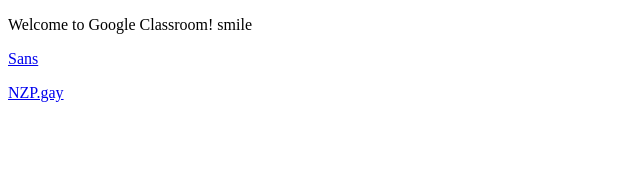
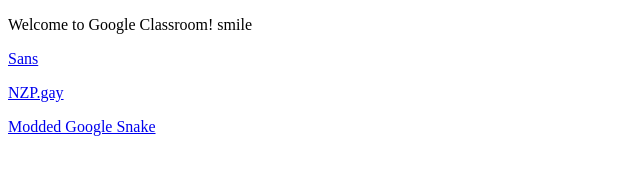
Before and after one commit to IBthemute/ibthemute.github.io, a plain HTML site: page index.html in a window 1280 px wide. Shown: the whole page, without its empty margins (0-640 px from the left). Drawn offline with Linux system fonts and the light colour scheme.

Commit message:
Add link to snek

```diff
--- a/index.html
+++ b/index.html
@@ -18,5 +18,8 @@
         <p>
             <a href="/nzp">NZP.gay</a>
         </p>
+        <p>
+            <a href="/modded-snake">Modded Google Snake</a>
+        </p>
     </body>
 </html>
```
